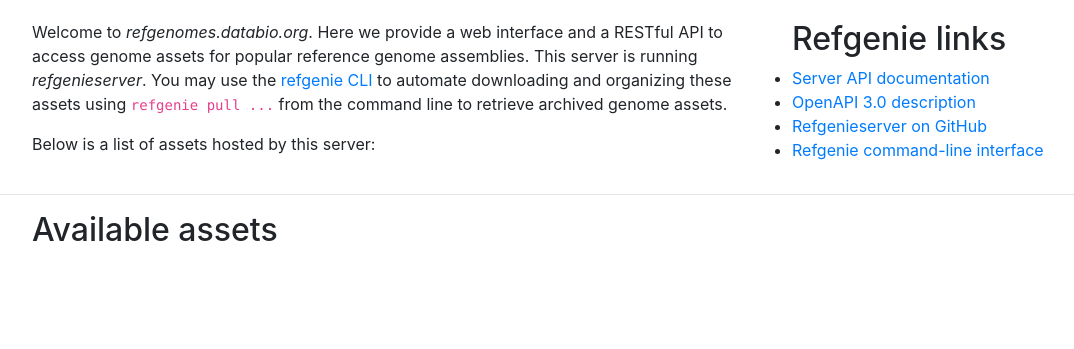
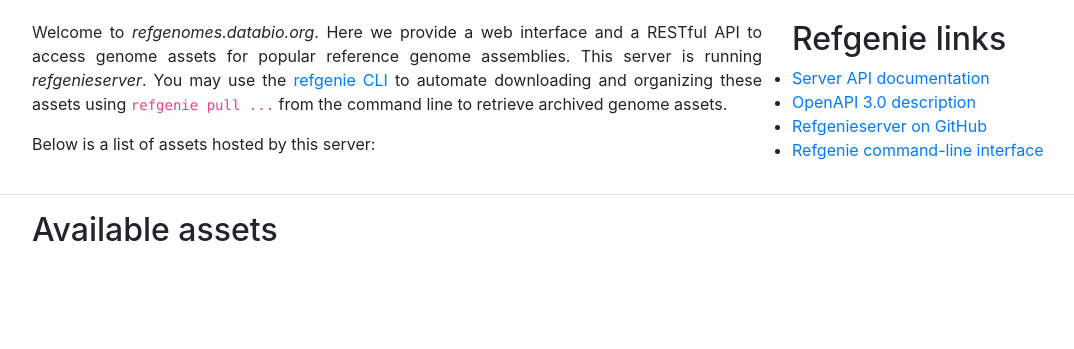
Before and after one commit to refgenie/refgenieserver, a FastAPI app: template refgenieserver/templates/index.html in a window 1280 px wide. Shown: the part 71-420 px from the top of the page, without its empty margins (53-1127 px from the left). Run offline with FastAPI, Linux system fonts and the light colour scheme; the template is opened without the code that fills it, so the values that code supplies are empty; parts of the project's set-up code (start-up, migrations or seed data) failed here and were passed over; some libraries are stand-ins or nearby versions.

Commit message:
justify server description

```diff
--- a/refgenieserver/templates/index.html
+++ b/refgenieserver/templates/index.html
@@ -11,7 +11,7 @@
 <div class="container">
     <div class="row">
         <div class="col-sm-8">
-        <p>Welcome to <i>refgenomes.databio.org</i>. Here we provide a web interface and a RESTful API to access genome assets for popular reference genome assemblies. This server is running <i>refgenieserver</i>. You may use the <a href="http://refgenie.databio.org">refgenie CLI</a> to automate downloading and organizing these assets using <code>refgenie pull ...</code> from the command line to retrieve archived genome assets.</p>
+        <p class="text-justify">Welcome to <i>refgenomes.databio.org</i>. Here we provide a web interface and a RESTful API to access genome assets for popular reference genome assemblies. This server is running <i>refgenieserver</i>. You may use the <a href="http://refgenie.databio.org">refgenie CLI</a> to automate downloading and organizing these assets using <code>refgenie pull ...</code> from the command line to retrieve archived genome assets.</p>
 
         <p>Below is a list of assets hosted by this server:</p>
 
```
